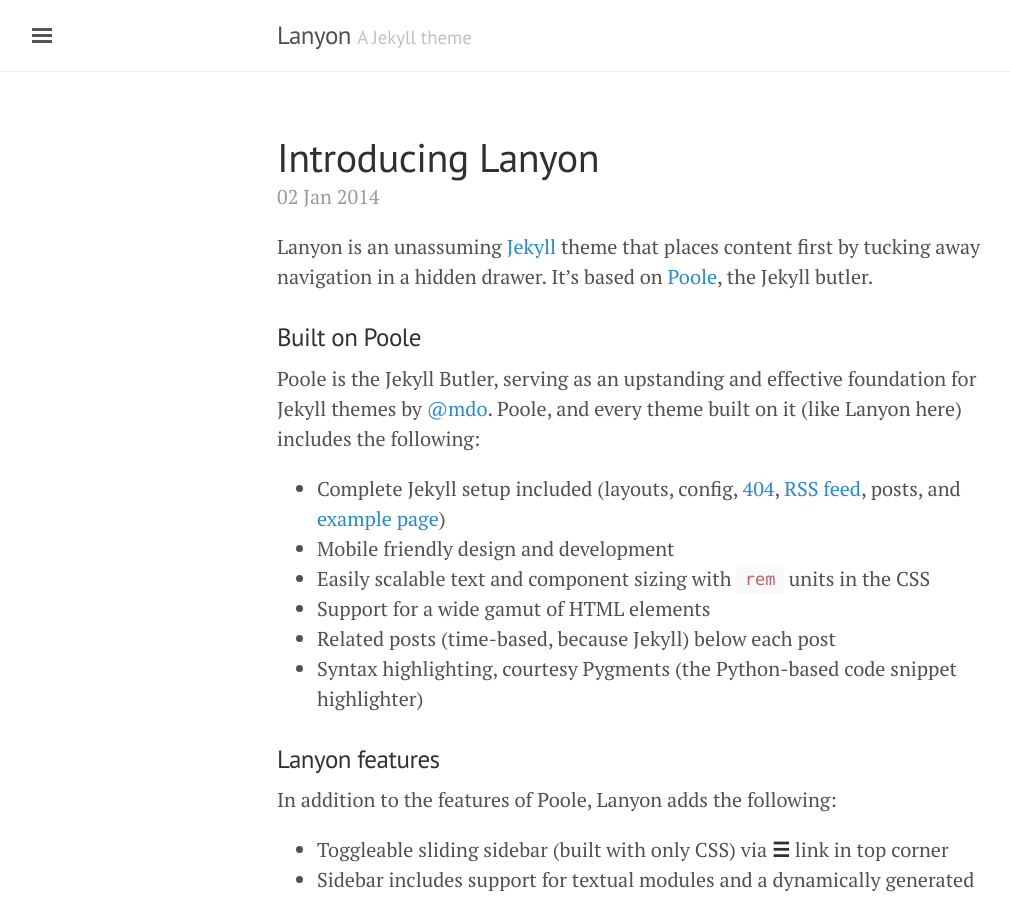
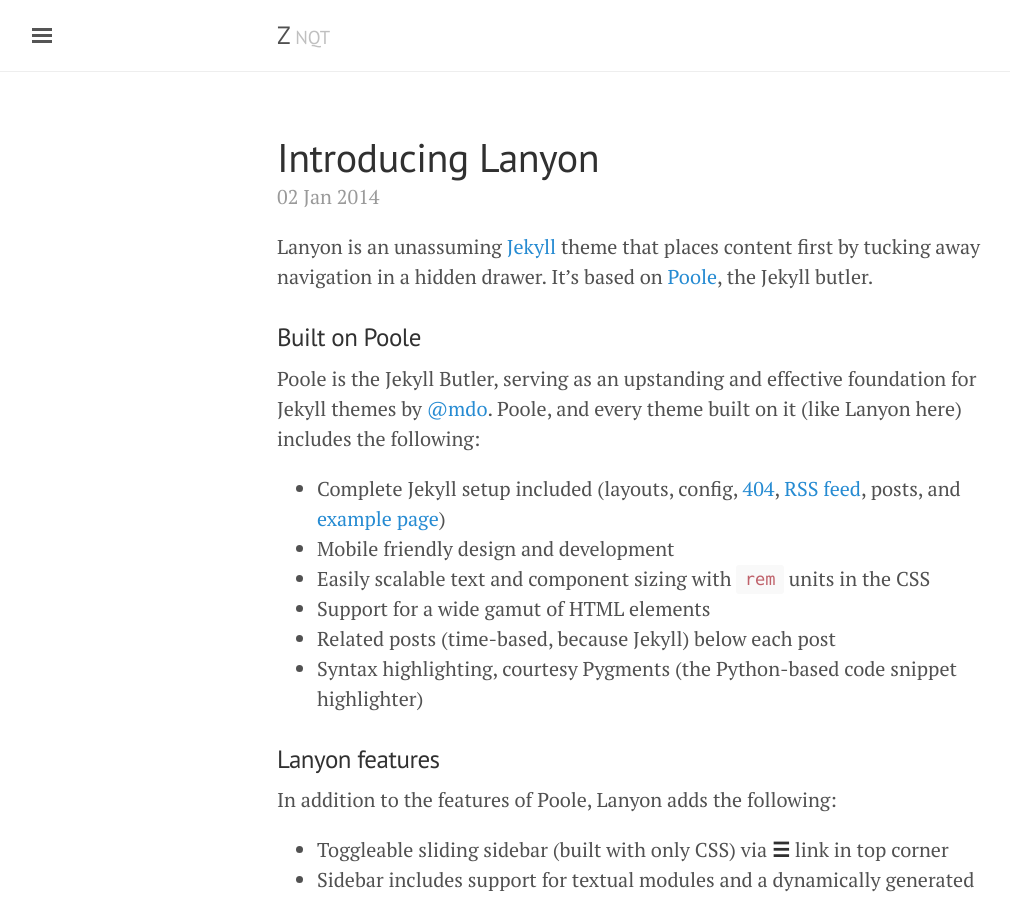
Before and after one commit to znqt/znqt.github.io, a Jekyll site: the page built from index.html, in a window 1280 px wide and 900 px high. Shown: the whole window, without its empty margins (3-1013 px from the left). Built offline with Jekyll 4.4.1, drawn with Linux system fonts in a browser that asks for light colours; the list of posts is cut into pages by our own code; part of the change alters nothing that is shown.

Commit message:
Initial commit

```diff
--- a/_config.yml
+++ b/_config.yml
@@ -5,18 +5,18 @@ permalink:           pretty
 
 
 # Setup
-title:               Lanyon
-tagline:             'A Jekyll theme'
-description:         'A reserved <a href="http://jekyllrb.com" target="_blank">Jekyll</a> theme that places the utmost gravity on content with a hidden drawer. Made by <a href="https://twitter.com/mdo" target="_blank">@mdo</a>.'
-url:                 http://lanyon.getpoole.com
+title:               Z
+tagline:             'NQT'
+description:         '.'
+url:                 znqt.github.io
 baseurl:             ''
 paginate:            5
 
 # About/contact
 author:
-  name:              Mark Otto
-  url:               https://twitter.com/mdo
-  email:             markdotto@gmail.com
+  name:              Z
+  url:               https://twitter.com/
+  email:             z.nqt225@gmail.com
 
 # Custom vars
 version:             1.0.0
```
